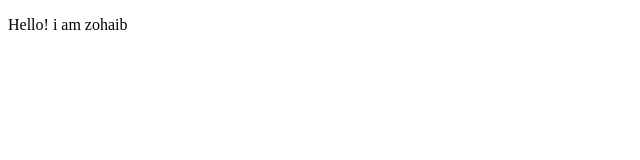
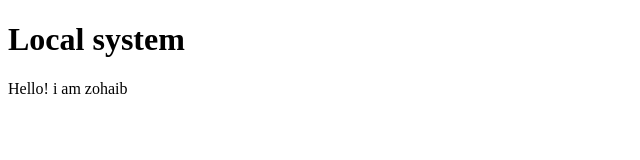
Before and after one commit to Zohaib-122/localrepo, a plain HTML site: page index.html in a window 1280 px wide. Shown: the whole page, without its empty margins (0-640 px from the left). Drawn offline with Linux system fonts and the light colour scheme.

Commit message:
add new feature

```diff
--- a/index.html
+++ b/index.html
@@ -6,6 +6,7 @@
     <title>Document</title>
 </head>
 <body>
+    <h1>Local system</h1>
     <p>Hello! i am zohaib</p>
 </body>
 </html>
```
